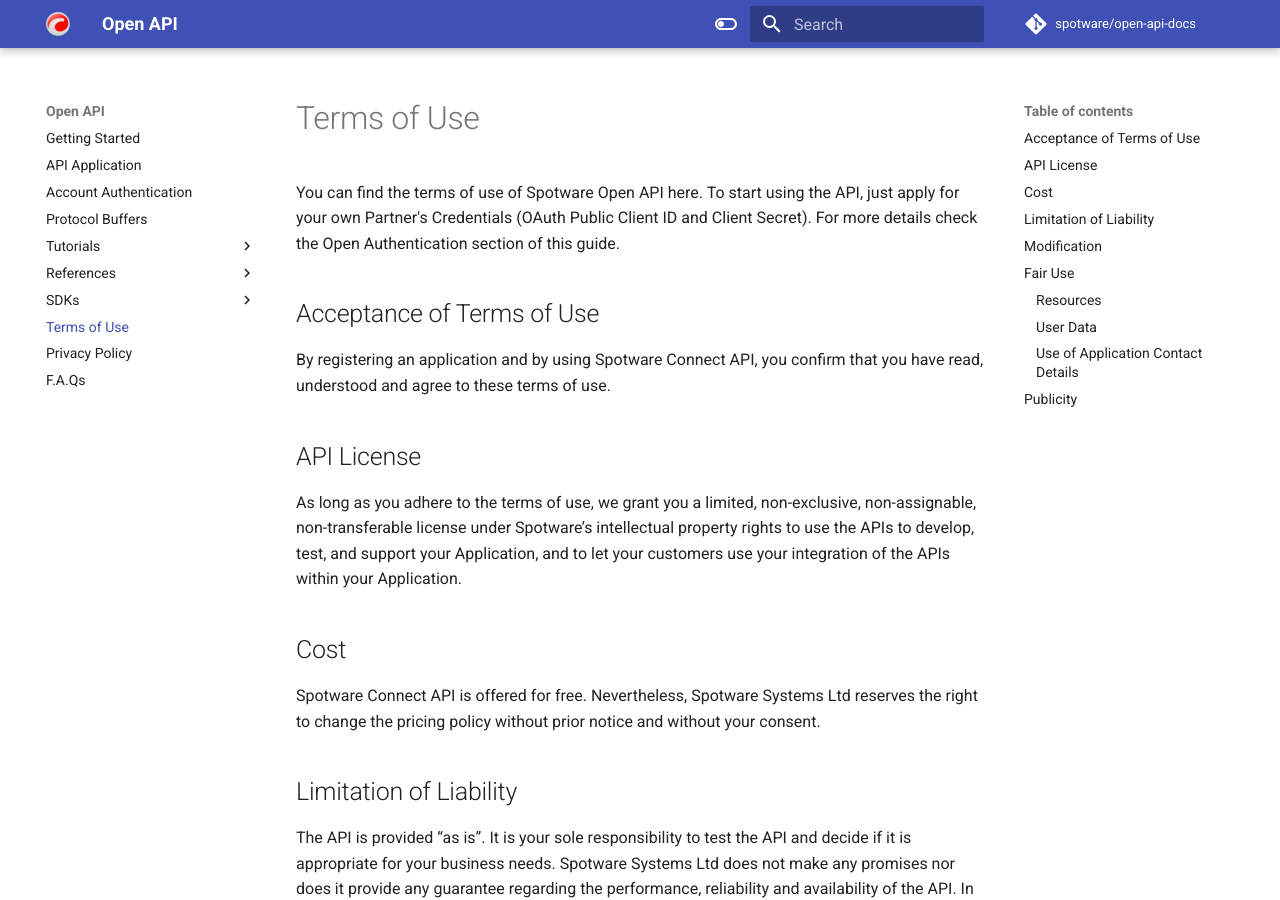
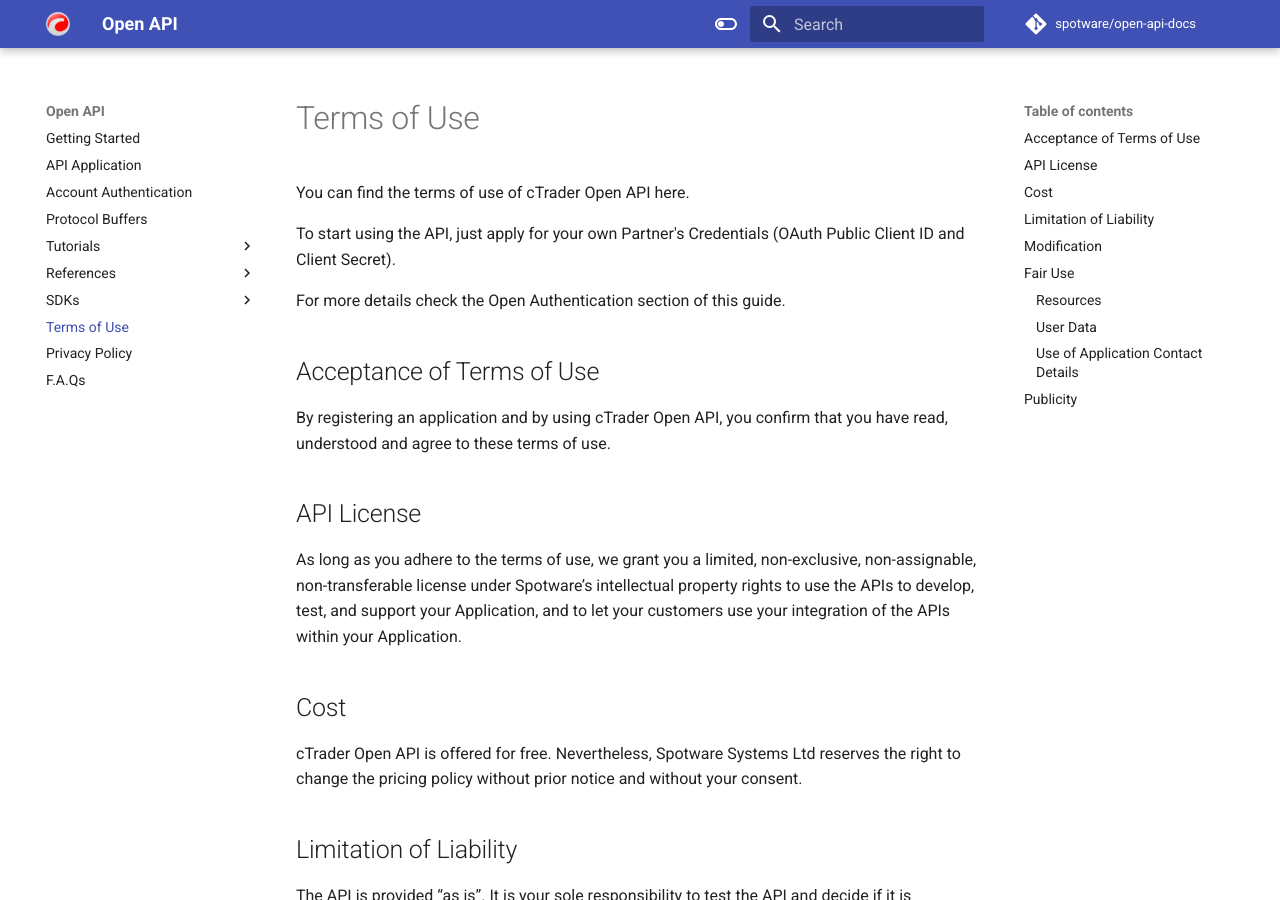
Before and after one commit to rkzn/open-api-docs, an MkDocs documentation site: the page built from docs/terms-of-use.md, in a window 1280 px wide and 900 px high. Built offline with MkDocs 1.6.1 and Material for MkDocs 9.7.7, drawn with Linux system fonts in a browser that asks for light colours; comment, search, counter and statistics services are not loaded; some of the changed text lies outside the part shown.

Commit message:
Fixed some typoes on TS page

```diff
--- a/docs/terms-of-use.md
+++ b/docs/terms-of-use.md
@@ -1,34 +1,47 @@
 # Terms of Use
 
-You can find the terms of use of Spotware Open API here. To start using the API, just apply for your own Partner's Credentials (OAuth Public Client ID and Client Secret). For more details check the Open Authentication section of this guide.
+You can find the terms of use of cTrader Open API here.
+
+To start using the API, just apply for your own Partner's Credentials (OAuth Public Client ID and Client Secret).
+
+For more details check the Open Authentication section of this guide.
 
 ## Acceptance of Terms of Use
-By registering an application and by using Spotware Connect API, you confirm that you have read, understood and agree to these terms of use.
+
+By registering an application and by using cTrader Open API, you confirm that you have read, understood and agree to these terms of use.
 
 ## API License
+
 As long as you adhere to the terms of use, we grant you a limited, non-exclusive, non-assignable, non-transferable license under Spotware’s intellectual property rights to use the APIs to develop, test, and support your Application, and to let your customers use your integration of the APIs within your Application.
 
 ## Cost
-Spotware Connect API is offered for free. Nevertheless, Spotware Systems Ltd reserves the right to change the pricing policy without prior notice and without your consent.
+
+cTrader Open API is offered for free. Nevertheless, Spotware Systems Ltd reserves the right to change the pricing policy without prior notice and without your consent.
 
 ## Limitation of Liability
+
 The API is provided “as is”. It is your sole responsibility to test the API and decide if it is appropriate for your business needs. Spotware Systems Ltd does not make any promises nor does it provide any guarantee regarding the performance, reliability and availability of the API. In no event shall Spotware Systems Ltd be liable for any damages (including, without limitation, lost profits, business interruption, or lost information) arising out of use of or inability to use the API, even if Spotware Systems Ltd has been advised of the possibility of such damages. In no event will Spotware Systems Ltd be liable for loss of data or for indirect, special, incidental, consequential (including lost profit), or other damages based on contract, tort or otherwise. Spotware Systems Ltd shall have no liability with respect to the content of Spotware Systems products or any part thereof, including but not limited to errors or omissions contained therein, libel, infringements of rights of publicity, privacy, trademark rights, business interruption, personal injury, loss of privacy, moral rights or the disclosure of confidential information.
 
 ## Modification
+
 Spotware Systems Ltd reserves the right to modify the API and the terms of use at any time without prior notice and without any liability.
 
 ## Fair Use
 
 ### Resources
+
 You agree to use the API and the resources provided by Spotware Systems Ltd in a fair and sensible manner. You should take all the measures required on your side to avoid unreasonable use of APIs resources. In case of misuse of the API, Spotware Systems Ltd reserves the right to restrict or remove access to your application.
 
 ### User Data
+
 By using the API you can gain access to sensitive user information. You may not use, store, distribute or process traders’ personal information in any way other than to fulfill the specific trading objectives which your application has been built to serve. In addition, any processing of traders’ personal information must have the explicit prior approval from the traders and a valid legal basis for the intended processing. Finally, you should not provide or embed in the application functionality that results in the execution of trading actions on behalf of the trader, without his / her explicit prior approval.
 
 Also by using Connect API, you acknowledge that you operate in accordance with General Data Protection Regulation (GDPR) (EU) 2016/679. Spotware reserves the right to restrict or remove access to applications which are found to be in breach of GDPR and privacy-specific obligations and terms.
 
 ### Use of Application Contact Details
+
 As part of the use of the API, Spotware is required to have limited personal contact details of designated personnel of the developer and / or his team, comprising first and last names, the person’s employer’s name, email address and a telephone number. These mandatory details are a condition of using the Open API and shall be made available in the cBroker platform to Brokers (not traders) for the purposes of requesting support, if necessary. The personal data shall be retained for as long as the Open API is used by the application, and shall be removed after a maximum of 6 months following termination of such use.
 
 ## Publicity
-Spotware Systems Ltd reserves the right to refer to you as a user of Spotware Connect API.
+
+Spotware Systems Ltd reserves the right to refer to you as a user of cTrader Open API.
```
